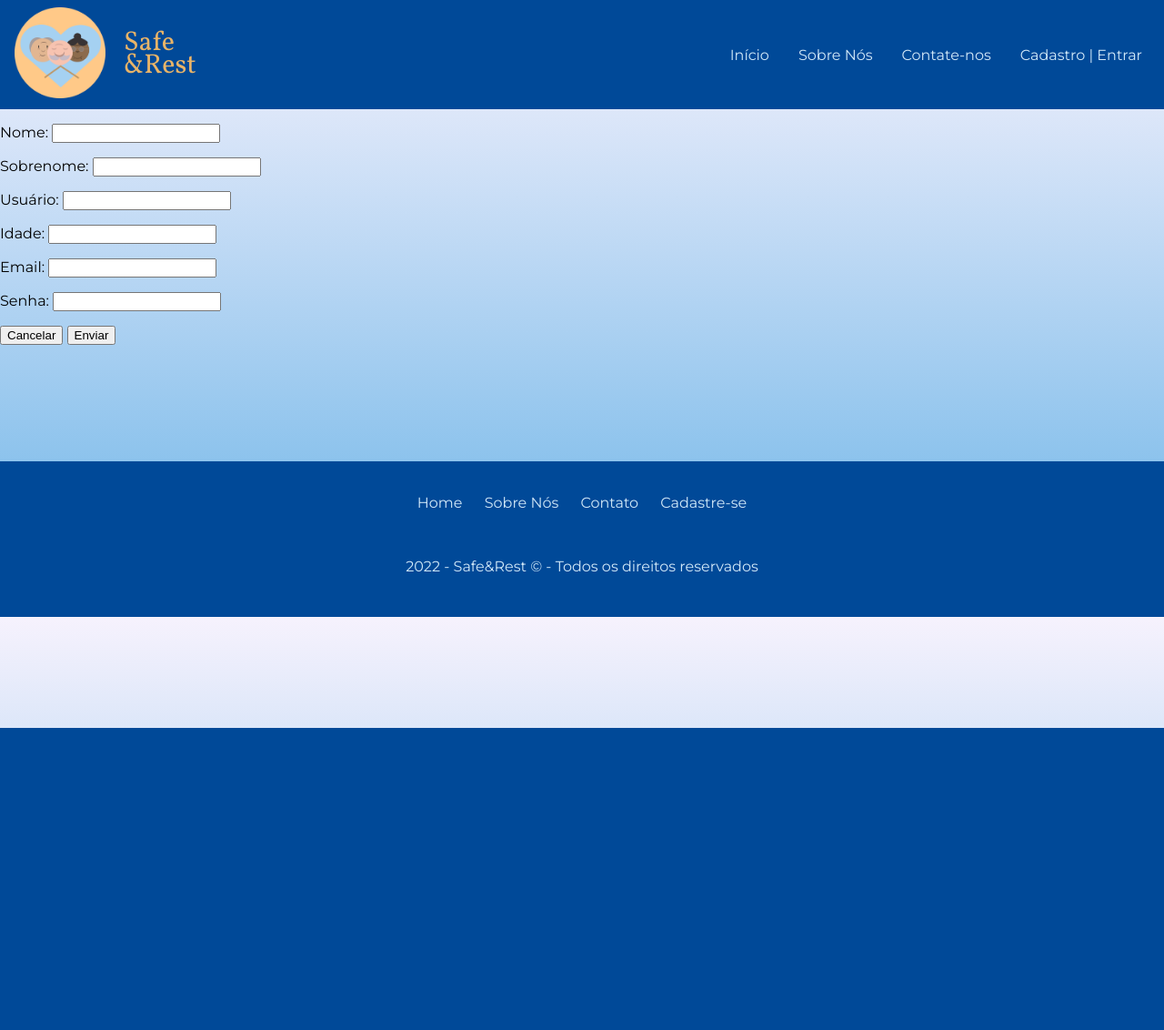
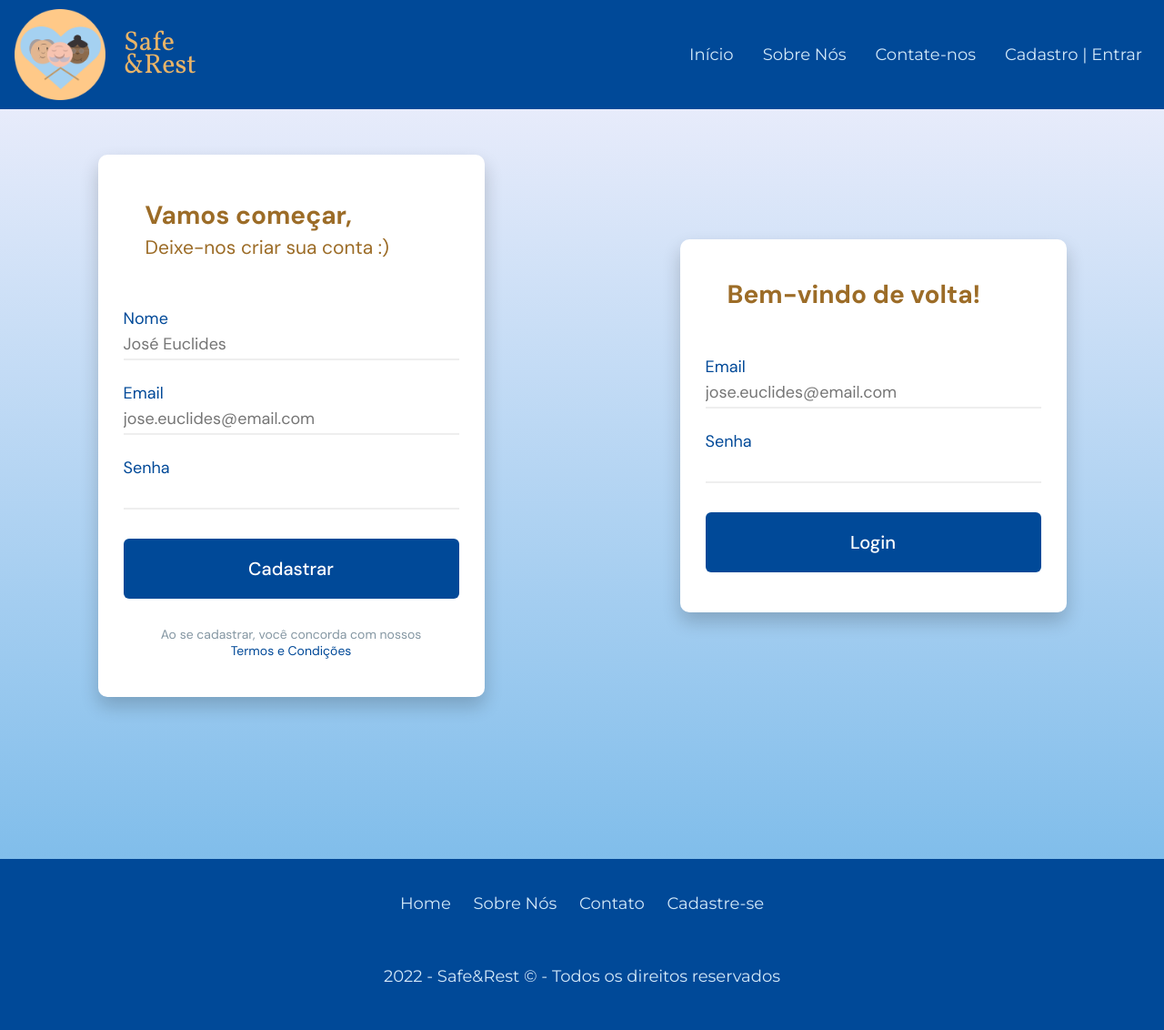
Before and after one commit to Jonydu05/Safe-Rest, a PHP site: page /cadastro.html in a window 1280 px wide. Shown: the whole page at 91% size. Before the commit the page ends 800 px from the top, so only its background shows below. Run offline with PHP 8.4, Linux system fonts and the light colour scheme.

Commit message:
tela de cadastro
fazendo o form de cadastro e login e estilizando; pequenas alterações no estilo.css (retirar parte desnecessárias e arrumando alguns bugs)

```diff
--- a/cadastro.html
+++ b/cadastro.html
@@ -7,6 +7,8 @@
   <meta name="viewport" content="width=device-width, initial-scale=1.0">
 
   <link href="css/estilo.css" rel="stylesheet">
+  <link rel="stylesheet" href="/css/cadastro.css">
+
   <link rel="icon" href="img/logo2.png">
 
   <link rel="preconnect" href="https://fonts.googleapis.com">
@@ -48,33 +50,89 @@
 
   <div id="div-cadastro">
 
-    <form action="" method="get" class="forms-cadastro">
-      <p>
-        <label for="nome">Nome: <input type="text" name="" id="nome"></label>
-      </p>
-      <p>
-        <label for="sobrenome">Sobrenome: <input type="text" name="" id="sobrenome"> </label>
-      </p>
-      <p>
-        <label for="user">Usuário: <input type="text" name="" id="user"></label>
-      </p>
-      <p>
-        <label for="idade">Idade: <input type="number" name="" id="idade"></label>
-      </p>
-      <p>
-        <label for="email">Email: <input type="email" name="" id="email"> </label>
-      </p>
-      <p>
-        <label for="senha">Senha: <input type="password" name="" id="senha"></label>
-      </p>
-      <button type="reset">Cancelar</button>
-      <button type="submit">Enviar</button>
+    <!-- Card cadastro -->
 
-    </form>
+    <div class="card">
+
+      <div class="card-title">
+
+        <h2 class="card-heading">
+
+          <span>Vamos começar,</span>
+          <small>Deixe-nos criar sua conta :)</small>
+        </h2>
+      </div>
+
+      <form class="card-form">
+
+        <div class="input">
+          <input type="text" class="input-field" name="nome" placeholder="José Euclides" required/>
+          <label class="input-label">Nome</label>
+        </div>
+
+        <div class="input">
+          <input type="email" class="input-field" name="email" placeholder="jose.euclides@email.com" required/>
+          <label class="input-label">Email</label>
+        </div>
+
+        <div class="input">
+          <input type="password" class="input-field" name="senha" required/>
+          <label class="input-label">Senha</label>
+        </div>
+
+        <div class="action">
+          <button class="action-button">Cadastrar</button>
+        </div>
+
+      </form>
+
+      <div class="card-info">
+        <p>Ao se cadastrar, você concorda com nossos<a href="#">Termos e Condições</a></p>
+      </div>
+
+    </div>
+
+    <!-- fim card cadastro -->
+
+    <!-- car login  -->
+
+    <div class="card" id="card-login">
+
+      <div class="card-title">
+
+        <h2 class="card-heading">
+
+          <span>Bem-vindo de volta!</span>
+        </h2>
+      </div>
+
+      <form class="card-form">
+
+        <div class="input">
+          <input type="email" class="input-field" name="email" placeholder="jose.euclides@email.com" required/>
+          <label class="input-label">Email</label>
+        </div>
+
+        <div class="input">
+          <input type="password" class="input-field" name="senha" required/>
+          <label class="input-label">Senha</label>
+        </div>
+
+        <div class="action">
+          <button class="action-button">Login</button>
+        </div>
+
+      </form>
+
+      <div class="card-info">
+
+      </div>
+
+      <!-- fim card login -->
+
+    </div>
 
   </div>
-
-
   <!-- começo do rodapé -->
   <footer style="clear: both;">
     <p>
--- /dev/null
+++ b/css/cadastro.css
@@ -0,0 +1,166 @@
+@import url("https://fonts.googleapis.com/css2?family=DM+Sans:wght@400;500;700&display=swap");
+
+:root {
+  --fundo: #F6F2FD;
+  --azul-escuro: #2F5169;
+  --azul-bebe: #69B3E7;
+  --azul-claro: #A5D1F1;
+  --branco-gelo: #D2E8F8;
+  --azul-forte: #004998;
+  --complementar1: #9c6c27;
+  --complementar2: #E8B468;
+}
+
+*, *:after, *:before {
+  box-sizing: border-box;
+}
+
+body {
+  font-family: "Montserrat", sans-serif;;
+}
+
+img {
+  max-width: 100%;
+  display: block;
+}
+
+/* iOS Reset  */
+input {
+  appearance: none;
+  border-radius: 0;
+}
+
+#div-cadastro{
+  font-family: 'dm sans', sans-serif;
+  display:flex;
+  align-items: center;
+  justify-content: space-around;
+}
+
+.card {
+  margin: 50px;
+  display: flex;
+  flex-direction: column;
+  width: 100%;
+  max-width: 425px;
+  background-color: #fff;
+  border-radius: 10px;
+  box-shadow: 0 10px 20px 0 rgba(9,9,9, .2);
+  padding: 0.75rem;
+}
+
+.card-title {
+  padding-bottom: 25%;
+  position: relative;
+}
+
+.card-heading {
+  position: absolute;
+  left: 10%;
+  top: 15%;
+  right: 10%;
+  font-size: 1.75rem;
+  font-weight: 700;
+  color: var(--complementar1);
+  line-height: 1.222;
+}
+
+.card-heading small {
+  display: block;
+  font-size: 0.75em;
+  font-weight: 400;
+  margin-top: 0.25em;
+}
+
+.card-form {
+  padding: 2rem 1rem 0;
+}
+
+.input {
+  display: flex;
+  flex-direction: column-reverse;
+  position: relative;
+  padding-top: 1.5rem;
+  margin-top: 1.5rem;
+}
+
+.input-label {
+  color: #8597a3;
+  position: absolute;
+  top: 1.5rem;
+  transition: 0.25s ease;
+}
+
+.input-field {
+  border: 0;
+  z-index: 1;
+  background-color: transparent;
+  border-bottom: 2px solid #eee;
+  font: inherit;
+  font-size: 1.125rem;
+  padding: 0.25rem 0;
+}
+.input-field:focus, .input-field:valid {
+  outline: none;
+  border-bottom-color: var(--azul-forte);
+}
+.input-label {
+  color: var(--azul-forte);
+  transform: translateY(-1.5rem);
+}
+
+.action {
+  margin-top: 2rem;
+}
+
+.action-button {
+  font: inherit;
+  font-size: 1.25rem;
+  padding: 1em;
+  width: 100%;
+  font-weight: 500;
+  background-color: var(--azul-forte);
+  border-radius: 6px;
+  color: #fff;
+  border: 0;
+}
+
+.action-button:focus {
+  outline: 0;
+}
+
+.action-button:hover{
+  text-shadow: #2F5169;
+}
+
+.card-info {
+  padding: 1rem 1rem;
+  text-align: center;
+  font-size: 0.875rem;
+  color: #8597a3;
+}
+.card-info a {
+  display: block;
+  color: var(--azul-forte);
+  text-decoration: none;
+}
+
+#card-login .card-title{
+  padding-bottom: 15%;
+}
+
+@media(max-width:800px){
+  .card-title{
+    padding-bottom: 40%;
+  }
+  #div-cadastro{
+    display: block;
+  }
+  .card{
+    margin: 20px;
+    max-width: fit-content;
+  }
+  #card-login .card-title{
+    padding-bottom: 35%;
+  }
+}
--- a/css/estilo.css
+++ b/css/estilo.css
@@ -1,4 +1,5 @@
 @import url('https://fonts.googleapis.com/css2?family=Vollkorn&display=swap');
+
 
 :root {
   --fundo: #F6F2FD;
@@ -14,7 +15,8 @@
 /* Configuração Inicial */
 
 body {
-  font-family: 'montserrat', serif;
+  font-family: 'Montserrat', serif;
+  font-size: 18px;
   background: linear-gradient(#F6F2FD, #69B3E7);
 }
 
@@ -200,8 +202,6 @@ ul {
   align-items: center;
 }
 
-
-
 /*Rodapé*/
 
 footer {
```
